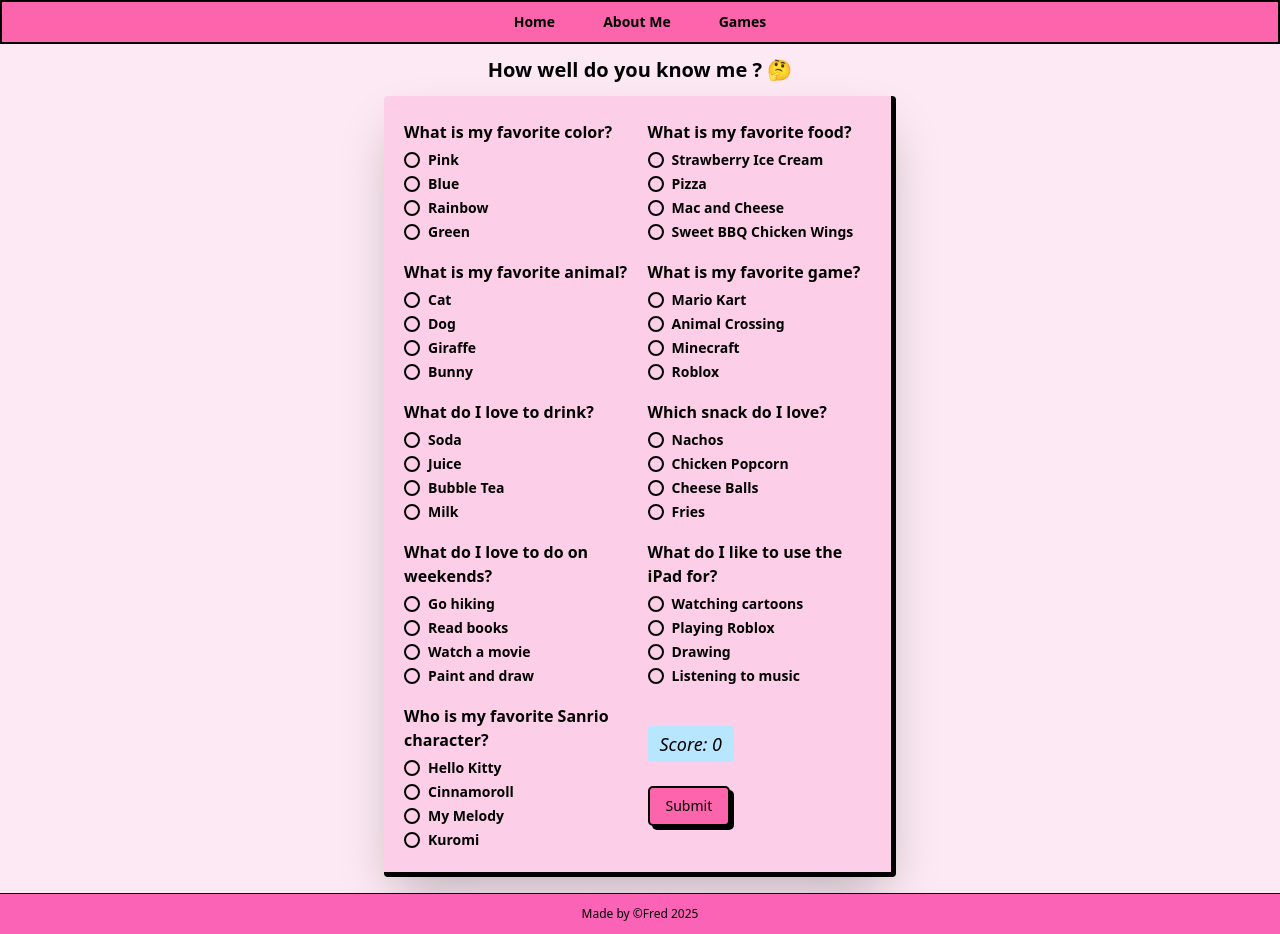
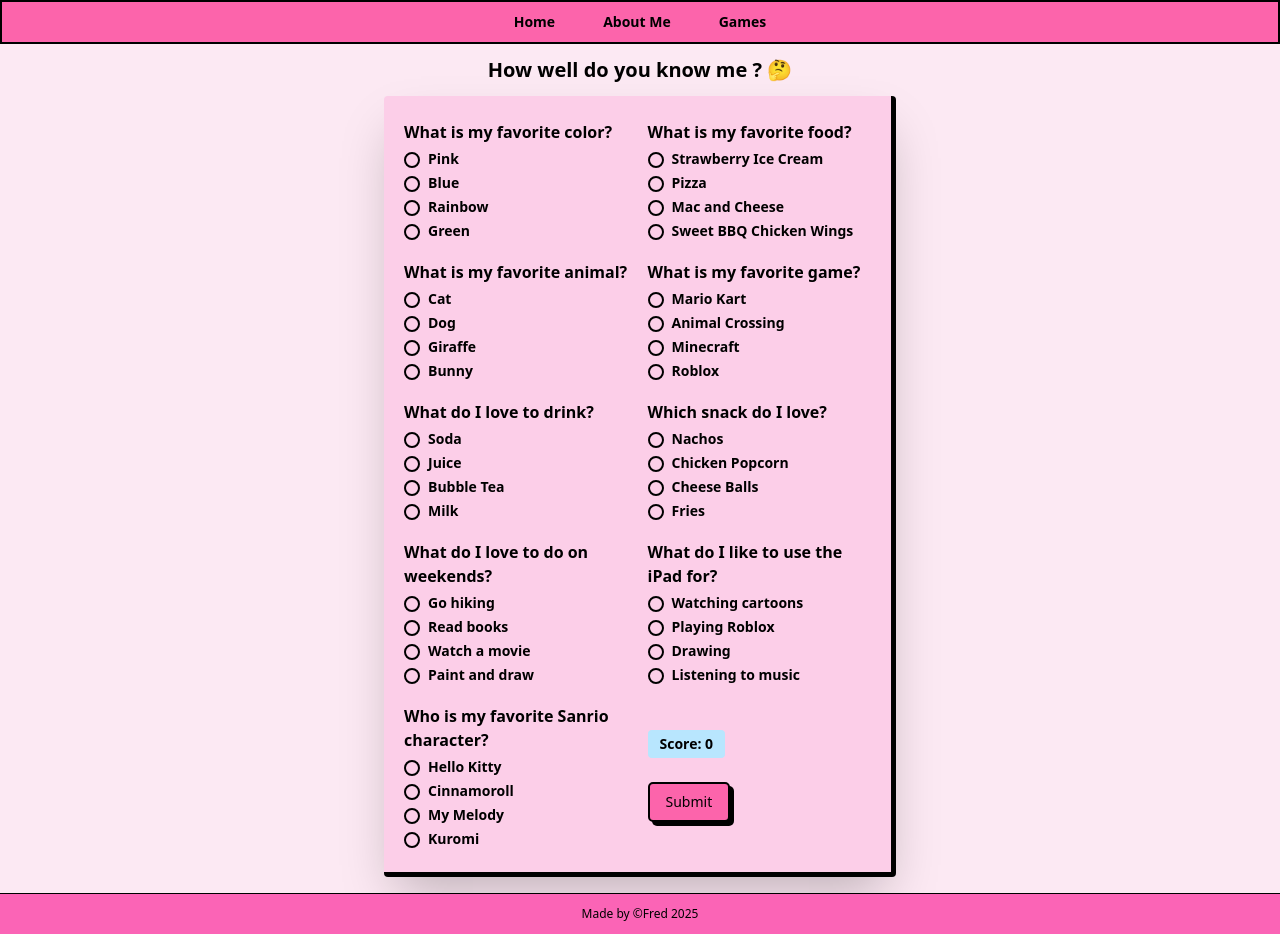
Before and after one commit to FredH2O/birthday-game, a Next.js app: page /games/know-me in a window 1280 px wide. Built offline with nearby package versions, Linux system fonts and the light colour scheme.

Commit message:
fixes with ui and questions

```diff
--- a/app/games/know-me/page.tsx
+++ b/app/games/know-me/page.tsx
@@ -116,7 +116,7 @@ const KnowMeGame = () => {
             );
           })}
           <div className="flex flex-col gap-3 justify-start items-start w-full">
-            <p className="italic font-light text-lg bg-sky-200 py-1 px-3 rounded">
+            <p className="font-bold text-sm bg-sky-200 py-1 px-3 rounded">
               Score: {score}
             </p>
             <p className="text-2xl">{message}</p>
--- a/components/RadioButtons/RadioButtons.tsx
+++ b/components/RadioButtons/RadioButtons.tsx
@@ -25,9 +25,14 @@ const RadioButtons = ({ totalAnswer, questionId }: KnowMeGameProps) => {
           const id = `r-${answer.value}`;
 
           return (
-            <div key={answer.value} className="flex items-center space-x-2">
-              <RadioGroupItem value={answer.value} id={id} />
-              <Label htmlFor={id}>{answer.label}</Label>
+            <div
+              key={answer.value}
+              className="flex items-center active:text-purple-500 hover:text-pink-800  space-x-2 "
+            >
+              <Label className="cursor-pointer space-x-2 flex" htmlFor={id}>
+                <RadioGroupItem value={answer.value} id={id} />
+                {answer.label}
+              </Label>
             </div>
           );
         })}
```
